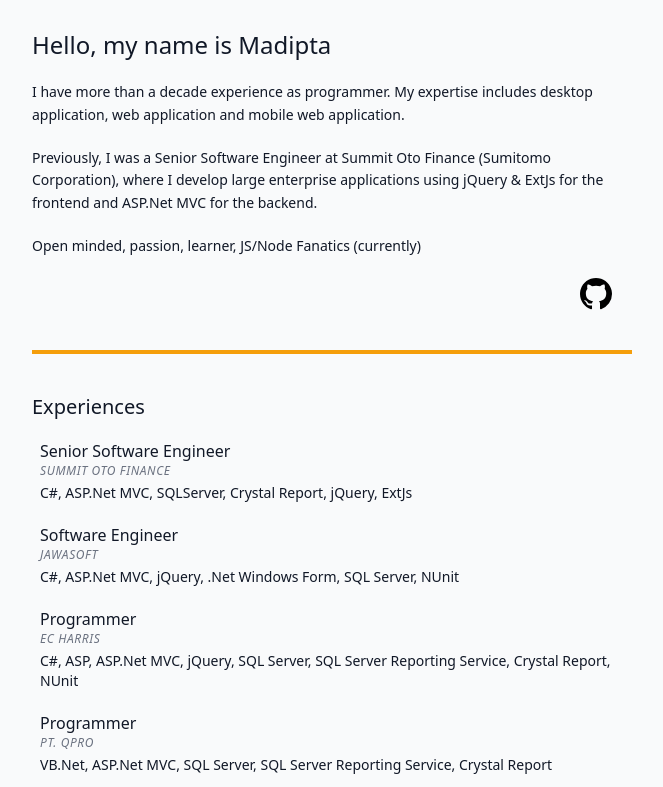
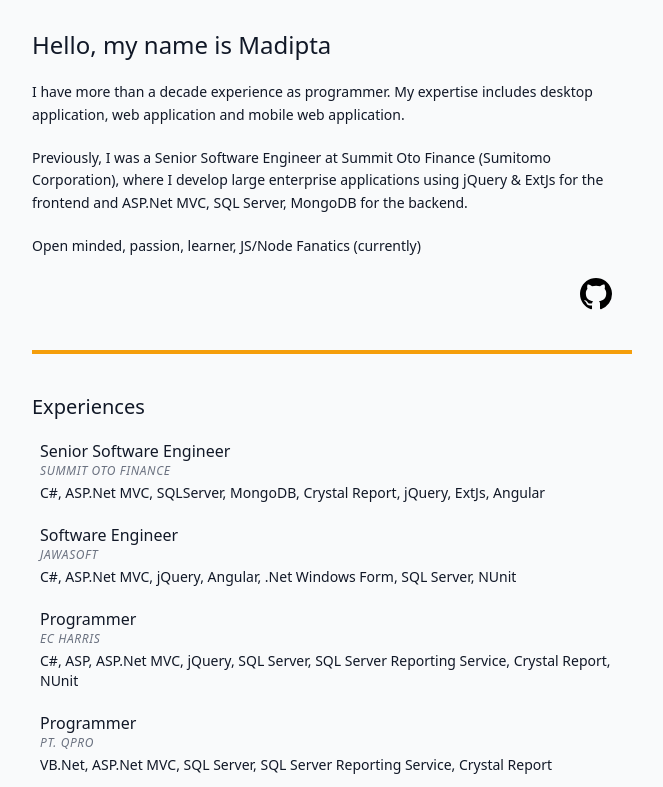
Before and after one commit to madipta/madipta.github.io, a website: page index.html in a window 1280 px wide. Shown: the part 475-1262 px from the top of the page, without its empty margins (308-971 px from the left). Drawn offline with Linux system fonts and the light colour scheme.

Commit message:
Update index.html

```diff
--- a/index.html
+++ b/index.html
@@ -39,7 +39,7 @@
         <p class="leading-relaxed mb-5">
           Previously, I was a Senior Software Engineer at Summit Oto Finance
           (Sumitomo Corporation), where I develop large enterprise applications
-          using jQuery & ExtJs for the frontend and ASP.Net MVC for the backend.
+          using jQuery & ExtJs for the frontend and ASP.Net MVC, SQL Server, MongoDB for the backend.
         </p>
         <p class="leading-relaxed">
           Open minded, passion, learner, JS/Node Fanatics (currently)
@@ -64,7 +64,7 @@
               class="block text-xs text-gray-500 uppercase tracking-wider mb-1"
               >Summit Oto Finance</em
             >
-            <p>C#, ASP.Net MVC, SQLServer, Crystal Report, jQuery, ExtJs</p>
+            <p>C#, ASP.Net MVC, SQLServer, MongoDB, Crystal Report, jQuery, ExtJs, Angular</p>
           </li>
           <li class="mt-5">
             <h3 class="text-base font-medium">Software Engineer</h3>
@@ -72,7 +72,7 @@
               class="block text-xs text-gray-500 uppercase tracking-wider mb-1"
               >JawaSoft</em
             >
-            <p>C#, ASP.Net MVC, jQuery, .Net Windows Form, SQL Server, NUnit</p>
+            <p>C#, ASP.Net MVC, jQuery, Angular, .Net Windows Form, SQL Server, NUnit</p>
           </li>
           <li class="mt-5">
             <h3 class="text-base font-medium">Programmer</h3>
```
